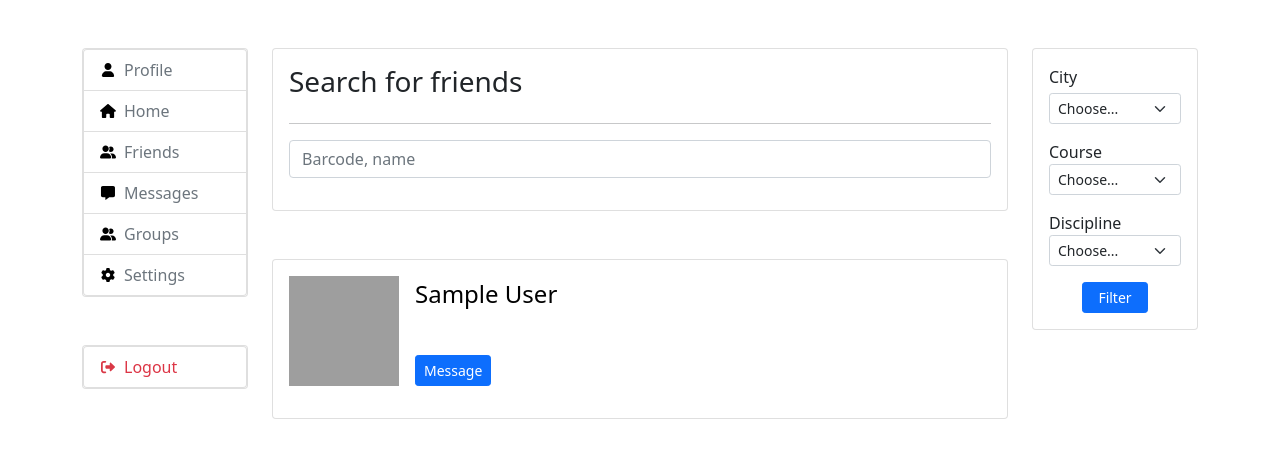
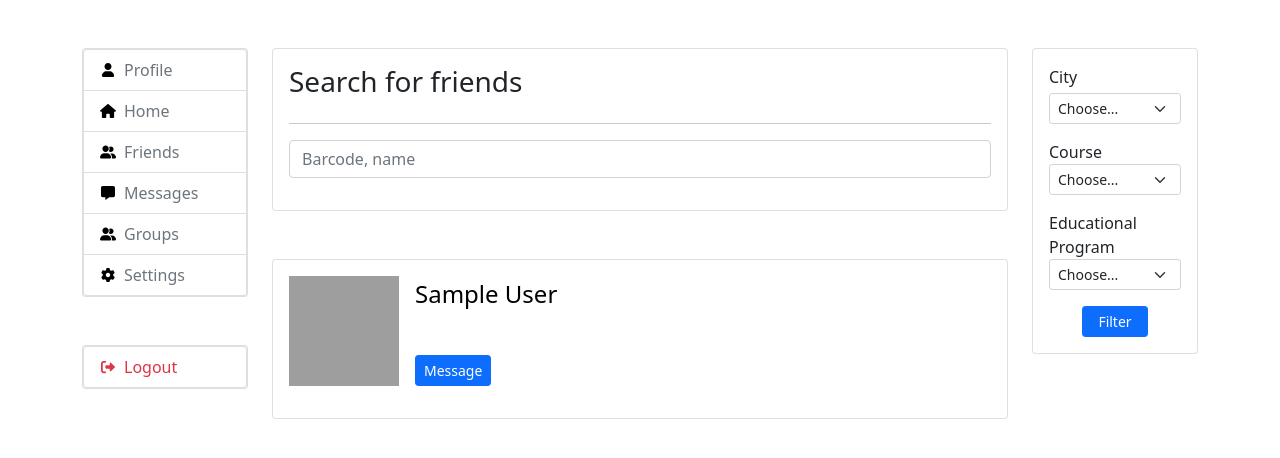
Before and after one commit to nrrnie/AituNetwork-2, a Flask app: template aituNetwork/users/templates/find-friends.html in a window 1280 px wide. Shown: the top 458 px of the page. Run offline with Flask 2, Linux system fonts and the light colour scheme; tables that the repository leaves empty hold one stand-in row (values such as "Sample post"); the template is opened without the code that fills it: values that come from a table or form of the project are taken from there, most other values are stand-ins (such as "Sample title", 1, 10 or a date in 2020); parts of the project's set-up code (start-up, migrations or seed data) failed here and were passed over; some libraries are stand-ins or nearby versions; grey boxes are pictures that could not be loaded.

Commit message:
feat: search friends by filter

```diff
--- a/aituNetwork/users/templates/find-friends.html
+++ b/aituNetwork/users/templates/find-friends.html
@@ -7,23 +7,26 @@
 {% block body %}
 <div class="container mt-5">
     <div class="main-body">
+        <form>
             <div class="row">
                 <div class="col-lg-2">
                     {{ sidebar(user) }}
                 </div>
+
                 <div class="col-lg-8">
-                <div class="card mb-5   ">
+                    <div class="card mb-5">
                         <div class="card-body">
                             <div class="header d-flex justify-content-between">
                                 <h3>Search for friends</h3>
                             </div>
                             <hr class="my-3">
-                        <form method="get">
+
                             <div class="input-group mb-3">
                                 <input type="text" class="form-control" placeholder="Barcode, name"
-                                       aria-label="Username" name="search" value="{% if search %}{{ search }}{% endif %}">
+                                       aria-label="Username" name="search"
+                                       value="{% if search %}{{ search }}{% endif %}">
                             </div>
-                        </form>
+
                         </div>
                     </div>
 
@@ -49,29 +52,36 @@
                             <div class="card-body p-0">
                                 <div class="input-group-sm mb-3">
                                     <label for="city" class="mb-1">City</label>
-                                <select class="form-select" id="city">
-                                    <option selected>Choose...</option>
-                                    <option value="1">One</option>
-                                    <option value="2">Two</option>
-                                    <option value="3">Three</option>
+                                    <select class="form-select" id="city" name="city">
+                                        {{ selected_city }}
+                                        <option value="0">Choose...</option>
+                                        {% for city in cities %}
+                                        <option value="{{ city.id }}" {% if selected_city== city.id %} selected {% endif
+                                                %}>{{ city.name }}
+                                        </option>
+                                        {% endfor %}
                                     </select>
                                 </div>
                                 <div class="input-group-sm mb-3">
                                     <label for="course">Course</label>
-                                <select class="form-select" id="course">
-                                    <option selected>Choose...</option>
-                                    <option value="1">One</option>
-                                    <option value="2">Two</option>
-                                    <option value="3">Three</option>
+                                    <select class="form-select" id="course" name="course">
+                                        <option value="0">Choose...</option>
+                                        {% for course in range(1, 4) %}
+                                        <option value="{{ course }}" {% if selected_course== course %} selected {% endif
+                                                %}>{{ course }}
+                                        </option>
+                                        {% endfor %}
                                     </select>
                                 </div>
                                 <div class="input-group-sm mb-3">
-                                <label for="discipline">Discipline</label>
-                                <select class="form-select" id="discipline">
-                                    <option selected>Choose...</option>
-                                    <option value="1">One</option>
-                                    <option value="2">Two</option>
-                                    <option value="3">Three</option>
+                                    <label for="edu_programs">Educational Program</label>
+                                    <select class="form-select" id="edu_programs" name="edu_program">
+                                        <option value="0">Choose...</option>
+                                        {% for program in edu_programs %}
+                                        <option value="{{ program.id }}" {% if selected_edu_program== program.id %}
+                                                selected {% endif %}>{{ program.name }}
+                                        </option>
+                                        {% endfor %}
                                     </select>
                                 </div>
                             </div>
@@ -82,6 +92,7 @@
                     </div>
                 </div>
             </div>
+        </form>
     </div>
 </div>
 
```
Also changed, not shown: aituNetwork/users/routes.py (+19 -3 lines). Lines whose indentation alone changed are shown as unchanged.
